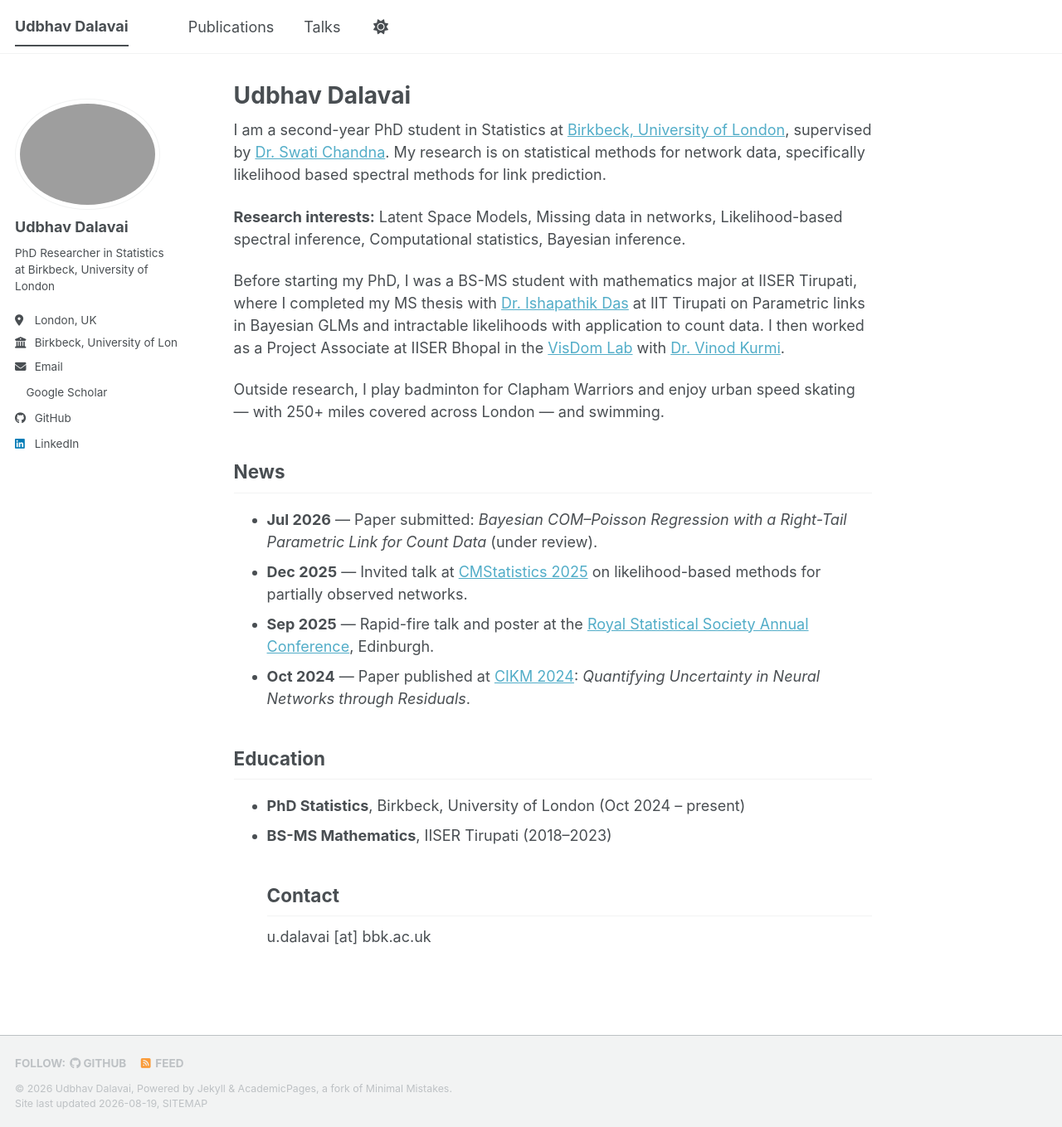
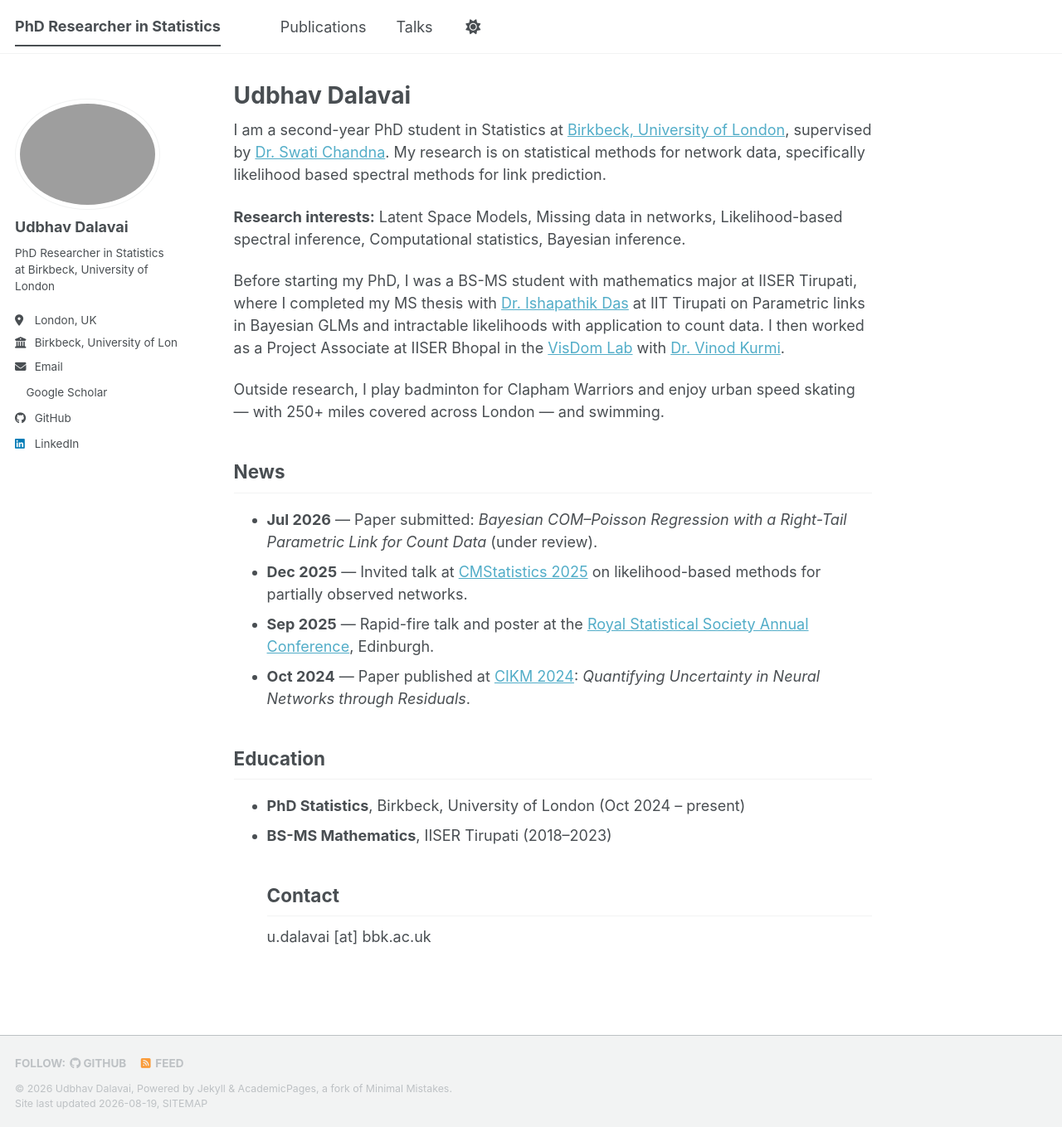
Before and after one commit to Udbhav-Dalavai/Udbhav-Dalavai.github.io, a Jekyll site: the page built from _pages/about.md, in a window 1280 px wide and 1359 px high. Shown: the whole window at 83% size. Built offline with Jekyll 4.4.1, drawn with Linux system fonts in a browser that asks for light colours; a style sheet for code colours, icons or effects is not loaded.

Commit message:
Fix duplicate name in page title: site title now PhD Researcher in Statistics

```diff
--- a/_config.yml
+++ b/_config.yml
@@ -3,7 +3,7 @@
 # Basic Site Settings
 locale                   : "en-US"
 site_theme               : "default"
-title                    : "Udbhav Dalavai"
+title                    : "PhD Researcher in Statistics"
 title_separator          : "-"
 name                     : &name "Udbhav Dalavai"
 description              : &description "PhD Researcher in Statistics, Birkbeck, University of London. Working on network models, Bayesian inference, and uncertainty quantification."
```
